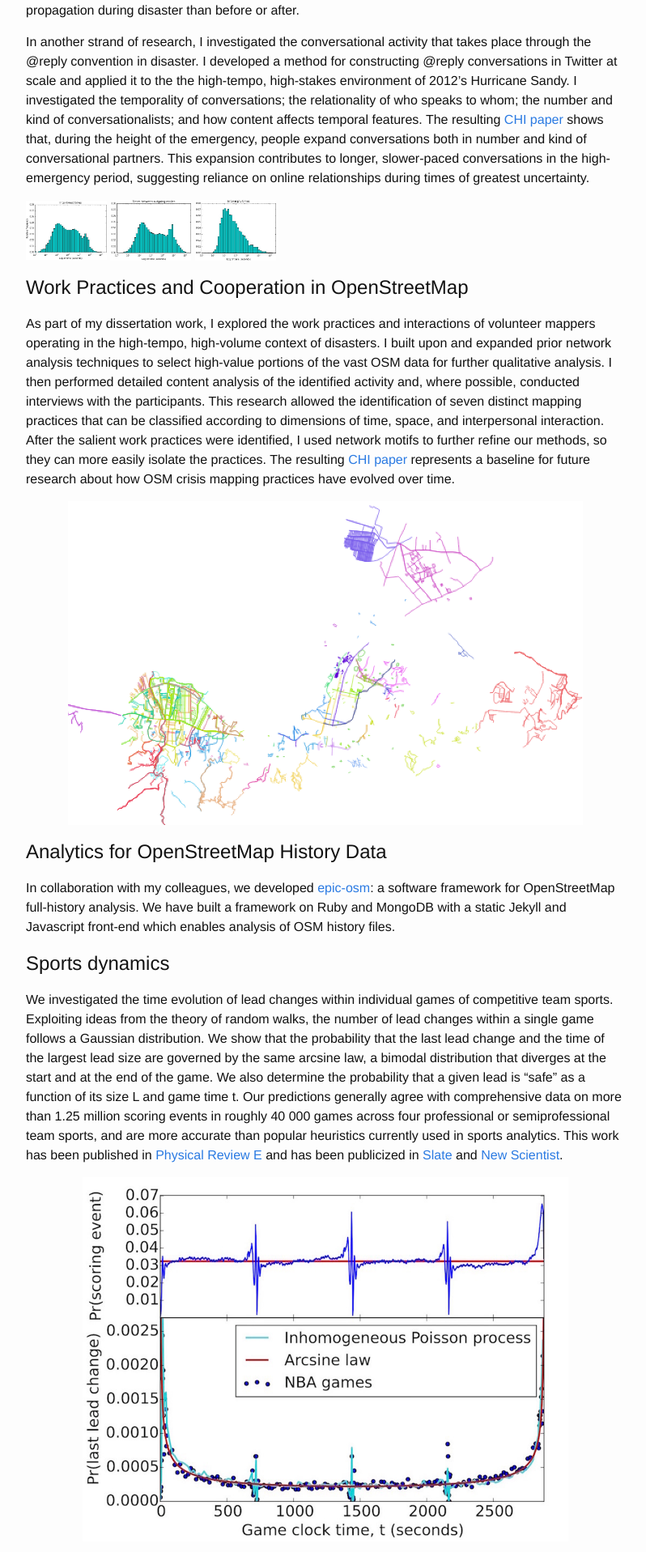
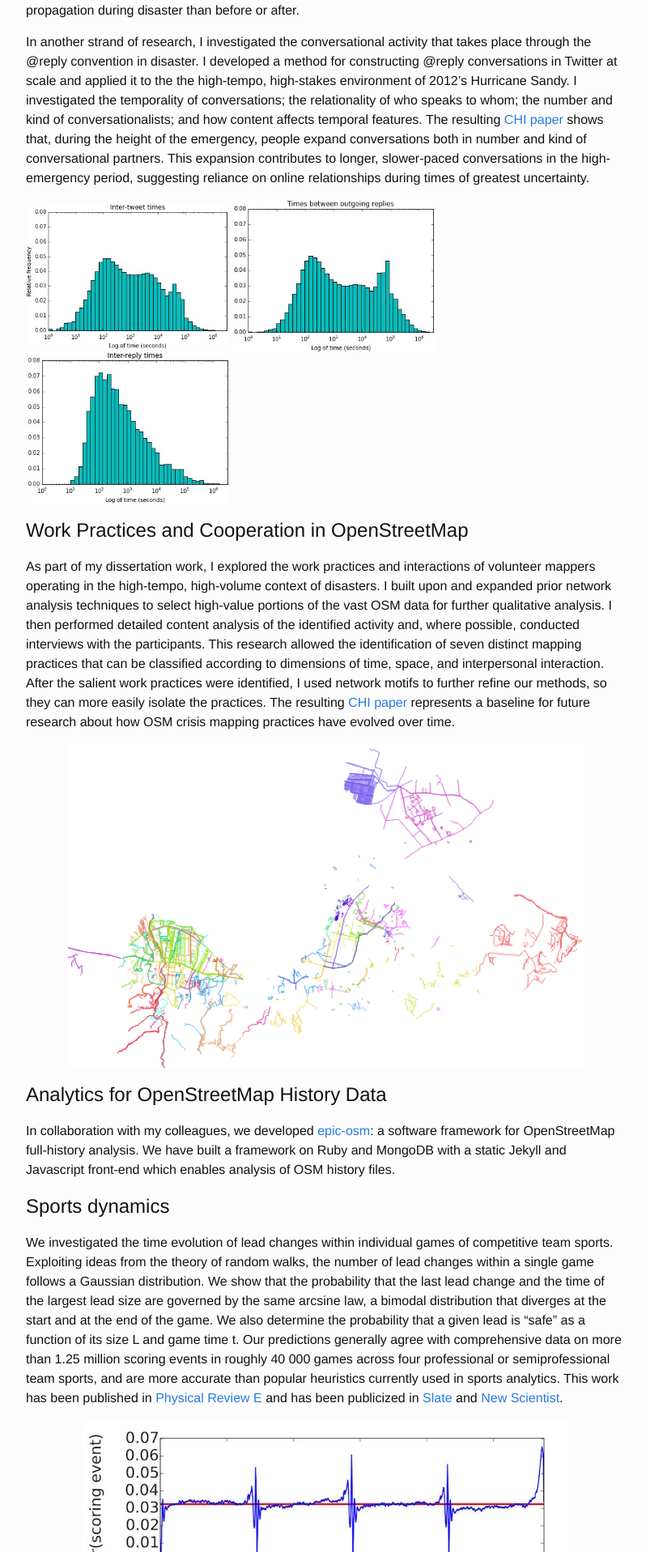
Before and after one commit to marinkala/marinkala.github.com, a Jekyll site: the page built from projects.md, in a window 1280 px wide. Shown: the part 1303-3220 px from the top of the page at 81% size, without its empty margins (238-1036 px from the left). Built offline with Jekyll 4.4.1, drawn with Linux system fonts in a browser that asks for light colours.

Commit message:
fixing the image size

```diff
--- a/projects.md
+++ b/projects.md
@@ -31,9 +31,9 @@
 In another strand of research, I investigated the conversational activity that takes place through the @reply convention in disaster. I developed a method for constructing @reply conversations in Twitter at scale and applied it to the the high-tempo, high-stakes environment of 2012's Hurricane Sandy. I investigated the temporality of conversations; the relationality of who speaks to whom; the number and kind of conversationalists; and how content affects temporal features. The resulting [CHI paper](https://dl.acm.org/citation.cfm?id=3173658) shows that, during the height of the emergency, people expand conversations both in number and kind of conversational partners. This expansion contributes to longer, slower-paced conversations in the high-emergency period, suggesting reliance on online relationships during times of greatest uncertainty.
 
 <p float="left">
-  <img src="/assets/intertweetTime.jpg" width="100" />
-  <img src="/assets/outReplyTime.jpg" width="100" />
-  <img src="/assets/InterreplyTime.jpg" width="100" />
+  <img src="/assets/intertweetTime.jpg" width="250" />
+  <img src="/assets/outReplyTime.jpg" width="250" />
+  <img src="/assets/InterreplyTime.jpg" width="250" />
 </p>
 
 ## Work Practices and Cooperation in OpenStreetMap
```
